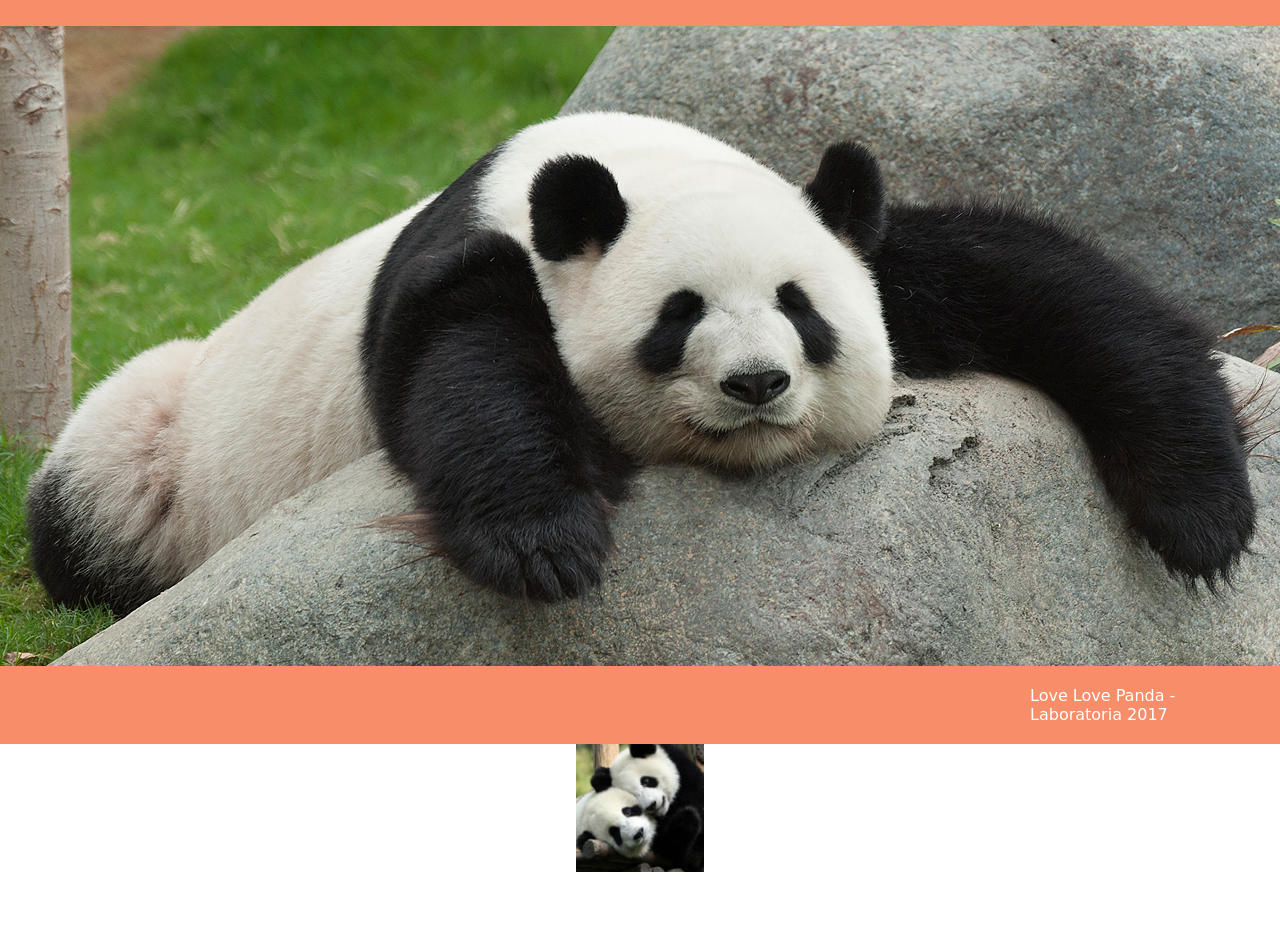
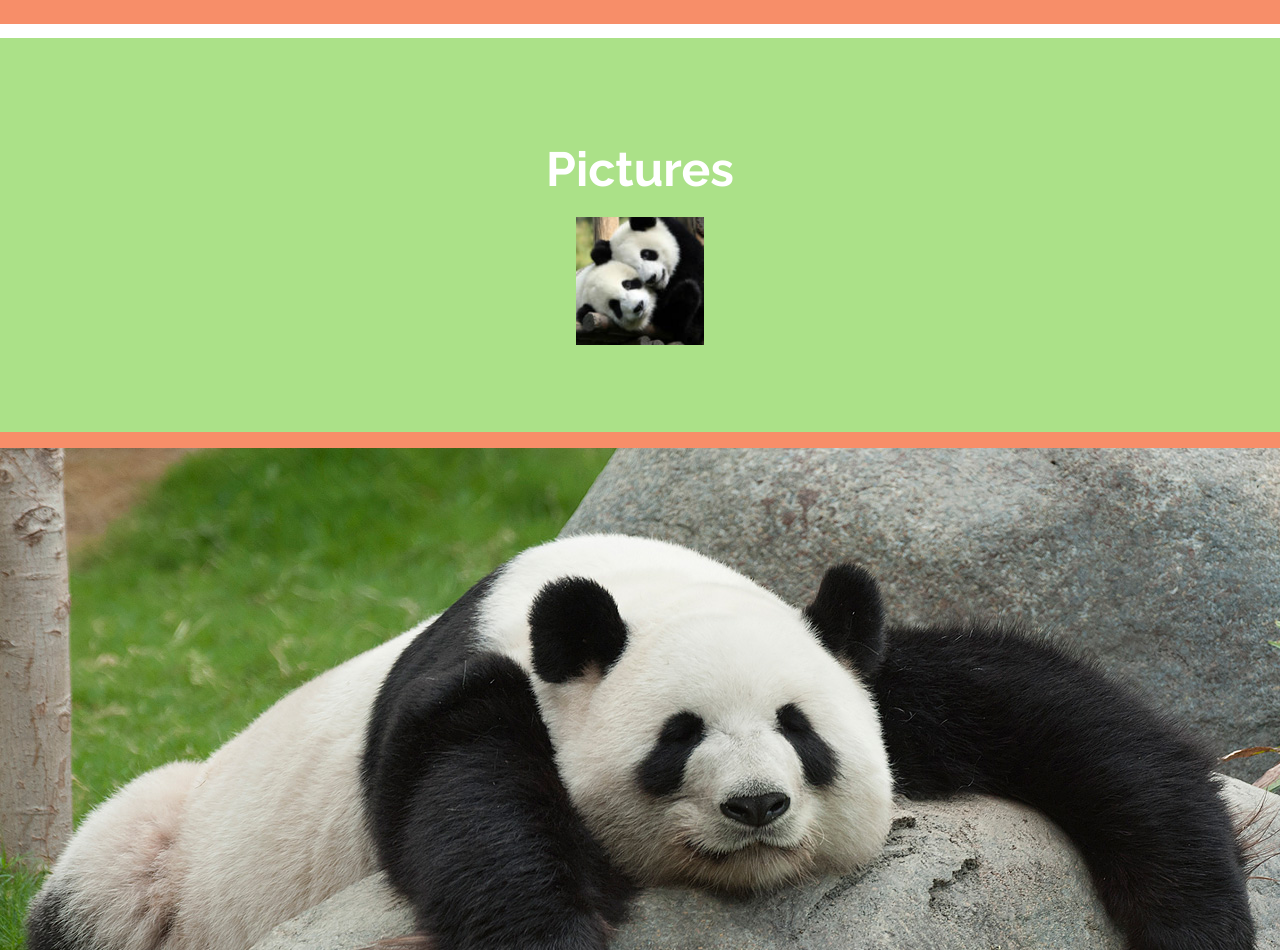
Before and after one commit to AydeeQM/kunfu-panda, a plain HTML site: page index.html in a window 1280 px wide. Shown: the part 1850-2800 px from the top of the page. Before the commit the page ends 2726 px from the top, so only its background shows below. Drawn offline with Linux system fonts and the light colour scheme.

Commit message:
colocando las 4 primeras imagenes de pandas

```diff
--- a/assets/css/style.css
+++ b/assets/css/style.css
@@ -50,7 +50,7 @@ font-family: 'Raleway', sans-serif;
 #separador {
     background: #F78E69;
     background-position: center;
-    padding: 10px 0;
+    padding: 13px 0;
 }
 
 .texto {
@@ -86,18 +86,20 @@ font-family: 'Raleway', sans-serif;
     padding: 320px 0;
 }
 
-.pictures{
+#pictures{
     margin: 0 auto;
-    width: 800px;
-    height: 500px;
     overflow:hidden;
-    background-color: black;
+    background: #ABE188;
+    background-position: center;
+    padding: 83px 0;
+    position: relative;
+    bottom: 45.5em;
 }
 
-.pictures h2 {
+#pictures h2 {
     font-weight: bolder;
     font-size: 3rem;
-    line-height: 4rem;
+    line-height: 6rem;
     text-align: center;
     color: #fff;
 }
@@ -112,7 +114,6 @@ font-family: 'Raleway', sans-serif;
 	display: flex;
 	padding: 0;
 	width: 400%;
-
 	animation: cambio 20s infinite alternate linear;
 }
 
@@ -139,18 +140,29 @@ font-family: 'Raleway', sans-serif;
 	100% {margin-left: -300%;}
 }
 
+#separadorbug {
+    background: #F78E69;
+    background-position: center;
+    padding: 12px 0;
+    position: relative;
+    top: 25em;
+}
 
 #threepanda {
     background: url('../img/tres.jpg');
     background-size: cover;
     background-position: center;
     padding: 320px 0;
+    position: relative;
+    top: 25em;
 }
 
 footer {
     background-color: #F78E69;
     padding: 20px 30px;
     color: white;
+    position: relative;
+    top: 25em;
 }
 
 footer p {
--- a/assets/js/main.js
+++ b/assets/js/main.js
@@ -1,10 +1,11 @@
 var pictures = ["assets/img/a1.jpg","assets/img/a2.jpg", "assets/img/a3.jpg", "assets/img/a4.jpg"];
 
-var pandas_pequeñas = '';
+var pandas_peques = '';
 
 for(var i = 0; i < pictures.length; i++){
-    pandas_pequeñas += pandas_pequeñas[i];
+    pandas_peques += pictures[i];
 }
+
 
 var li1 = document.createElement('li');
 var li2 = document.createElement('li');
--- a/index.html
+++ b/index.html
@@ -42,9 +42,11 @@
 	     <div class="linea"></div>
 	 </section>
 	 <!--pictures -->
-	 <section id="pictures"></section>
+	 <section id="pictures">
+	     <h2>Pictures</h2>
+	 </section>
      <!--separador-->
-	 <section id="separador">
+	 <section id="separadorbug">
 	     <div class="linea"></div>
 	 </section>
 	 <!--imagen 3 -->
```
